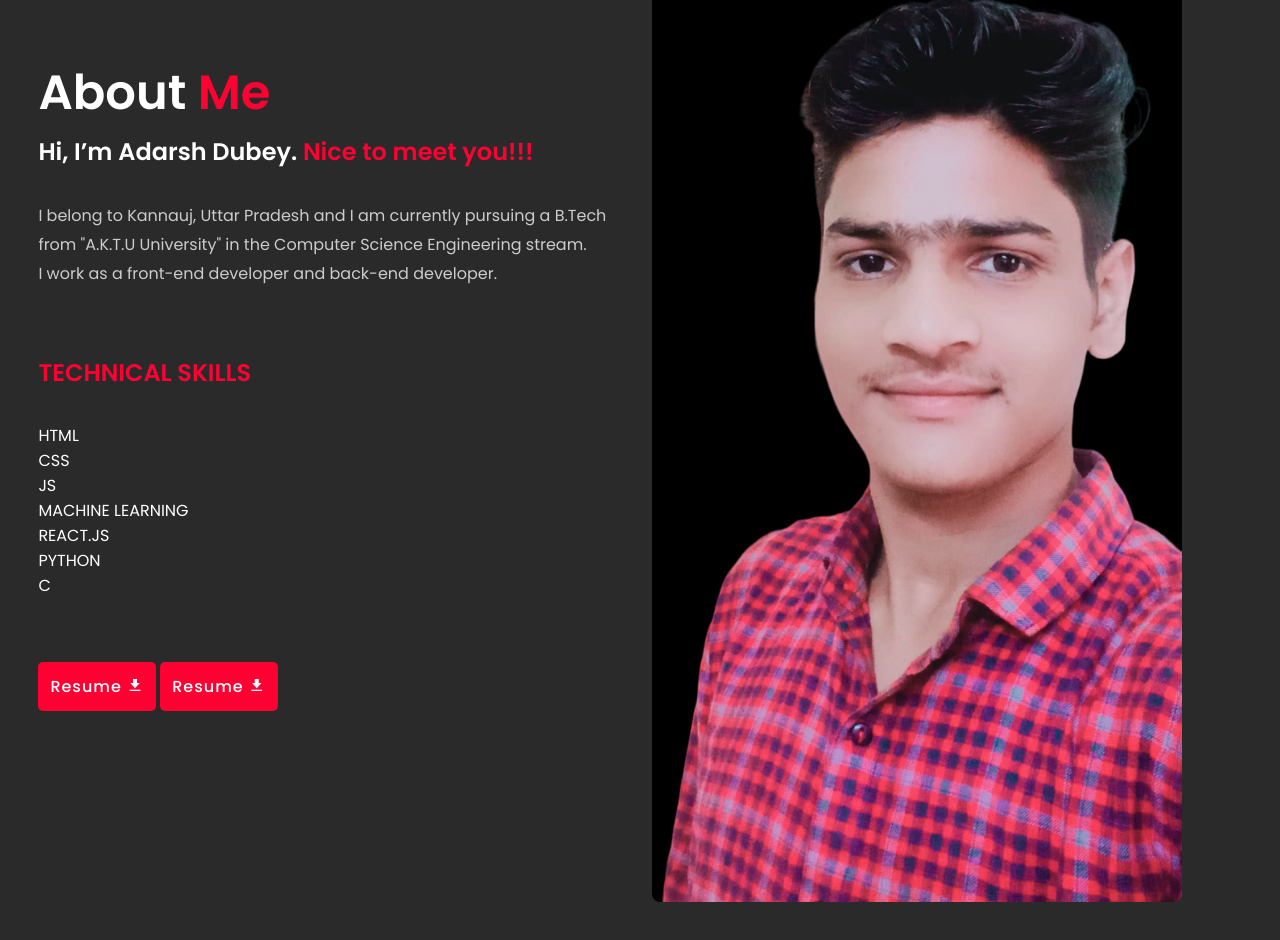
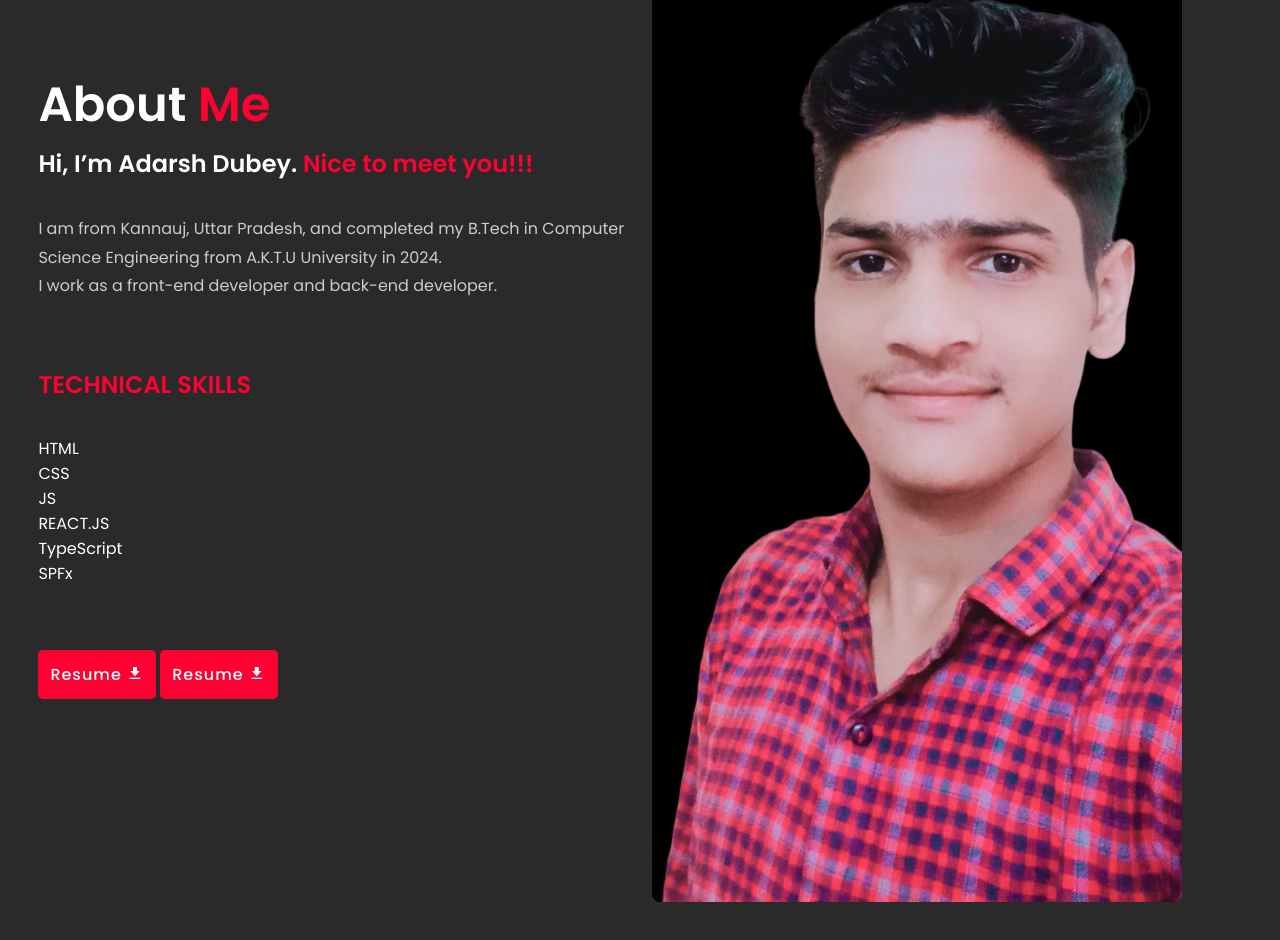
Before and after one commit to Dubey1256/Adarshdubey, a plain HTML site: page index.html in a window 1280 px wide. Shown: the part 1039-1979 px from the top of the page. Drawn offline with nearby package versions, Linux system fonts and the light colour scheme.

Commit message:
Update index.html
change

```diff
--- a/index.html
+++ b/index.html
@@ -66,7 +66,7 @@
         <div class="about-text">
             <h2>About <span>Me</span></h2>
             <h4>Hi, I’m Adarsh Dubey. <span> Nice to meet you!!!</span></h4>
-            <p>I belong to Kannauj, Uttar Pradesh and  I am currently pursuing a B.Tech from "A.K.T.U University" in the Computer Science Engineering stream.
+            <p>I am from Kannauj, Uttar Pradesh, and completed my B.Tech in Computer Science Engineering from A.K.T.U University in 2024.
             <br>
             I work as a front-end developer and back-end developer.
             <h4><span>TECHNICAL SKILLS</span></h4>
@@ -74,10 +74,9 @@
                 <li>HTML</li>
                 <li>CSS</li>
                 <li>JS</li>
-                <li>MACHINE LEARNING</li>
                 <li>REACT.JS</li>
-                <li>PYTHON</li>
-                <li>C</li>
+                <li>TypeScript</li>
+                <li>SPFx</li>
             </ul>
             </p>
             <!-- <a href="#" class="btn">More</a> -->
```
